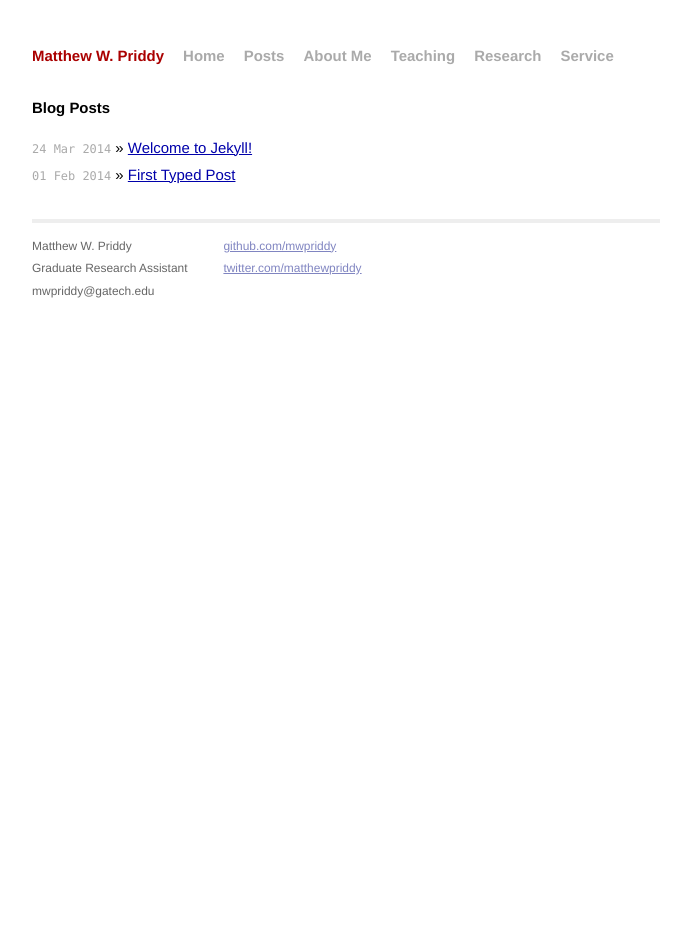
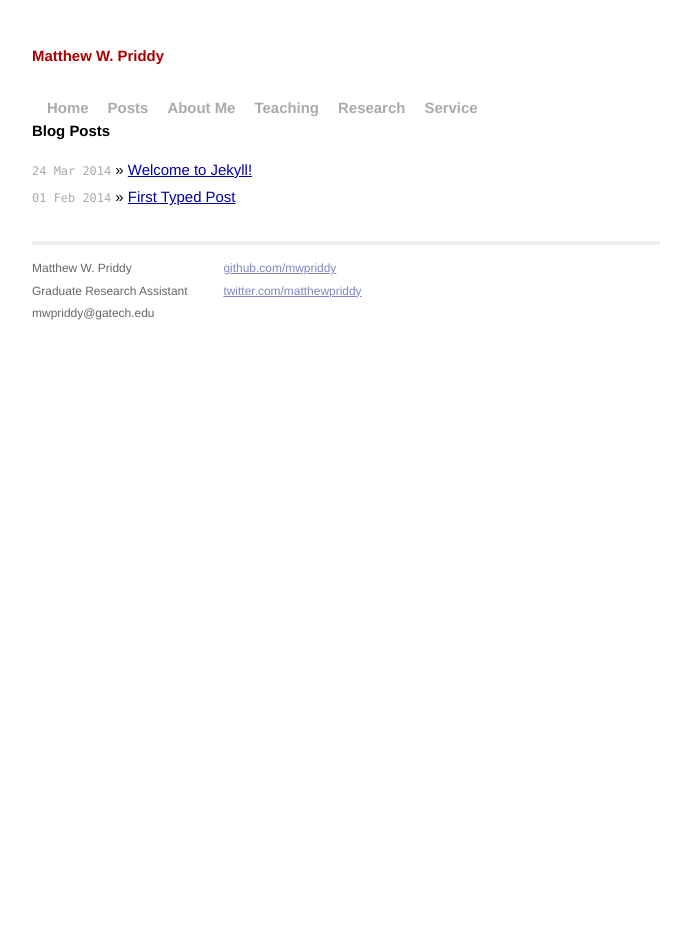
Before and after one commit to mwpriddy/mwpriddy.github.io, a Jekyll site: the page built from index.html, in a window 1280 px wide. Shown: the whole page, without its empty margins (294-985 px from the left). Built offline with Jekyll 4.4.1, drawn with Linux system fonts in a browser that asks for light colours; Markdown is read by kramdown in place of the engine named in the settings.

Commit message:
Update default.html

```diff
--- a/_layouts/default.html
+++ b/_layouts/default.html
@@ -17,7 +17,7 @@
 
         <div class="site">
           <div class="header">
-            <h1 class="title"><a href="/">{{ site.name }}</a></h1>
+            <h1 class="title"><a href="/">{{ site.name }}</a></h1><br />
             <a class="extra" href="/">Home</a>
             <a class="extra" href="/">Posts</a>
             <a class="extra" href="/">About Me</a>
```
